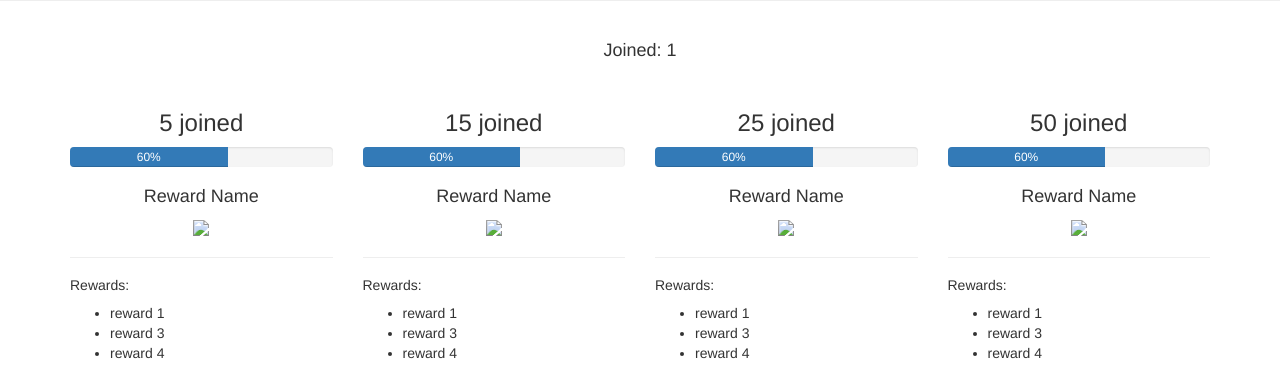
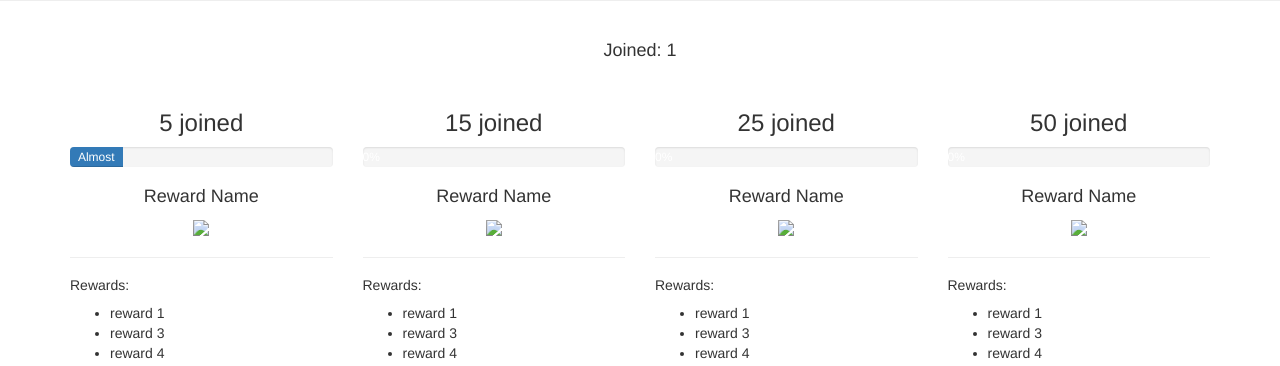
Before and after one commit to leoChristofoli/django_LaunchWithCode, a Django app: template 16p27/scr/templates/share.html in a window 1280 px wide. Shown: the part 647-1013 px from the top of the page. Run offline with Django 3.2, Linux system fonts and the light colour scheme; the template is opened without the code that fills it: most values are stand-ins (such as "Sample title", 1, 10 or a date in 2020); parts of the project's set-up code (start-up, migrations or seed data) failed here and were passed over; some libraries are stand-ins or nearby versions.

Commit message:
18 - 15.04.29

```diff
--- a/16p27/scr/templates/base.html
+++ b/16p27/scr/templates/base.html
@@ -79,5 +79,11 @@
     <script src="{% static 'js/bootstrap.min.js' %}"></script>
     <!-- IE10 viewport hack for Surface/desktop Windows 8 bug -->
     <script src="../../assets/js/ie10-viewport-bug-workaround.js"></script>
+    <script>
+    $(document).ready(function(){
+        {% block jquery %}
+        {% endblock %}
+        });
+    </script>
   </body>
 </html>
--- a/16p27/scr/templates/share.html
+++ b/16p27/scr/templates/share.html
@@ -1,5 +1,69 @@
 {% extends "base.html" %}
 {% load staticfiles %}
+
+
+{% block jquery %}
+
+$signUpCount = {{ count }};
+
+
+//$(".progress-bar").css("width", "80%").attr("aria-valuenow", "80").text("80%");
+
+function completeBlock(progressBarId){
+  $(progressBarId).css("width", "100%").attr("aria-valuenow", "100").text("Completed");
+  };
+
+function setNewPerc(progressBarId, percentNum, newText){
+  $(progressBarId).css("width", percentNum + "%").attr("aria-valuenow", percentNum);
+
+  if (percentNum < 50) {
+    $(progressBarId).text("Almost");
+    //$(progressBarId).text(newText);
+  } else {
+    $(progressBarId).text("So Close");
+  }
+
+};
+
+if ($signUpCount == 0){
+
+} else if ($signUpCount > 0 && $signUpCount < 5) {
+    $newPercent = $signUpCount/5 * 100;
+    setNewPerc("#count5", $newPercent, "Number of Friends: " + $signUpCount);
+} else if ($signUpCount>=5 && $signUpCount < 15) {
+    completeBlock("#count5")
+
+    $newCount = $signUpCount - 5;
+    $newPercent = $newCount/(15-5) * 100;
+    setNewPerc("#count15", $newPercent, "Number of Friends: " + $signUpCount);
+} else if ($signUpCount >=15 && $signUpCount < 25) {
+    completeBlock("#count5")
+    completeBlock("#count15")
+
+    $newCount = $signUpCount - 15;
+    $newPercent = $newCount/(25-15) * 100;
+    setNewPerc("#count25", $newPercent, "Number of Friends: " + $signUpCount);
+
+} else if ($signUpCount >= 25 && $signUpCount < 50 ) {
+    completeBlock("#count5")
+    completeBlock("#count15")
+    completeBlock("#count25")
+
+    $newCount = $signUpCount - 25;
+    $newPercent = $newCount/(50-25) * 100;
+    setNewPerc("#count50", $newPercent, "Number of Friends: " + $signUpCount);
+
+
+} else {
+  completeBlock("#count5");
+  completeBlock("#count15");
+  completeBlock("#count25");
+  completeBlock("#count50");
+}
+
+
+{% endblock %}
+
 
 {% block content %}
 {% include "navbar.html" %}
@@ -47,8 +111,8 @@
   <div class="col-sm-3">
    <h3>5 joined</h3>
     <div class="progress">
-      <div class="progress-bar" role="progressbar" aria-valuenow="60" aria-valuemin="0" aria-valuemax="100" style="width: 60%;">
-      60%
+      <div class="progress-bar" id="count5" role="progressbar" aria-valuenow="0" aria-valuemin="0" aria-valuemax="100" style="width: 0%;">
+      0%
       </div>
     </div>
         <h4>Reward Name</h4>
@@ -67,8 +131,8 @@
   <div class="col-sm-3">
   <h3>15 joined</h3>
     <div class="progress">
-      <div class="progress-bar" role="progressbar" aria-valuenow="60" aria-valuemin="0" aria-valuemax="100" style="width: 60%;">
-      60%
+      <div class="progress-bar" id="count15"role="progressbar" aria-valuenow="0" aria-valuemin="0" aria-valuemax="100" style="width: 0%;">
+      0%
       </div>
     </div>
           <h4>Reward Name</h4>
@@ -87,8 +151,8 @@
   <div class="col-sm-3">
   <h3>25 joined</h3>
     <div class="progress">
-      <div class="progress-bar" role="progressbar" aria-valuenow="60" aria-valuemin="0" aria-valuemax="100" style="width: 60%;">
-      60%
+      <div class="progress-bar" id="count25" role="progressbar" aria-valuenow="0" aria-valuemin="0" aria-valuemax="100" style="width: 0%;">
+      0%
       </div>
     </div>
           <h4>Reward Name</h4>
@@ -107,8 +171,8 @@
   <div class="col-sm-3">
   <h3>50 joined</h3>
     <div class="progress">
-      <div class="progress-bar" role="progressbar" aria-valuenow="60" aria-valuemin="0" aria-valuemax="100" style="width: 60%;">
-      60%
+      <div class="progress-bar" id="count50" role="progressbar" aria-valuenow="0" aria-valuemin="0" aria-valuemax="100" style="width: 0%;">
+      0%
       </div>
     </div>
           <h4>Reward Name</h4>
```
Also changed, not shown: 16p27/scr/db.sqlite3.
